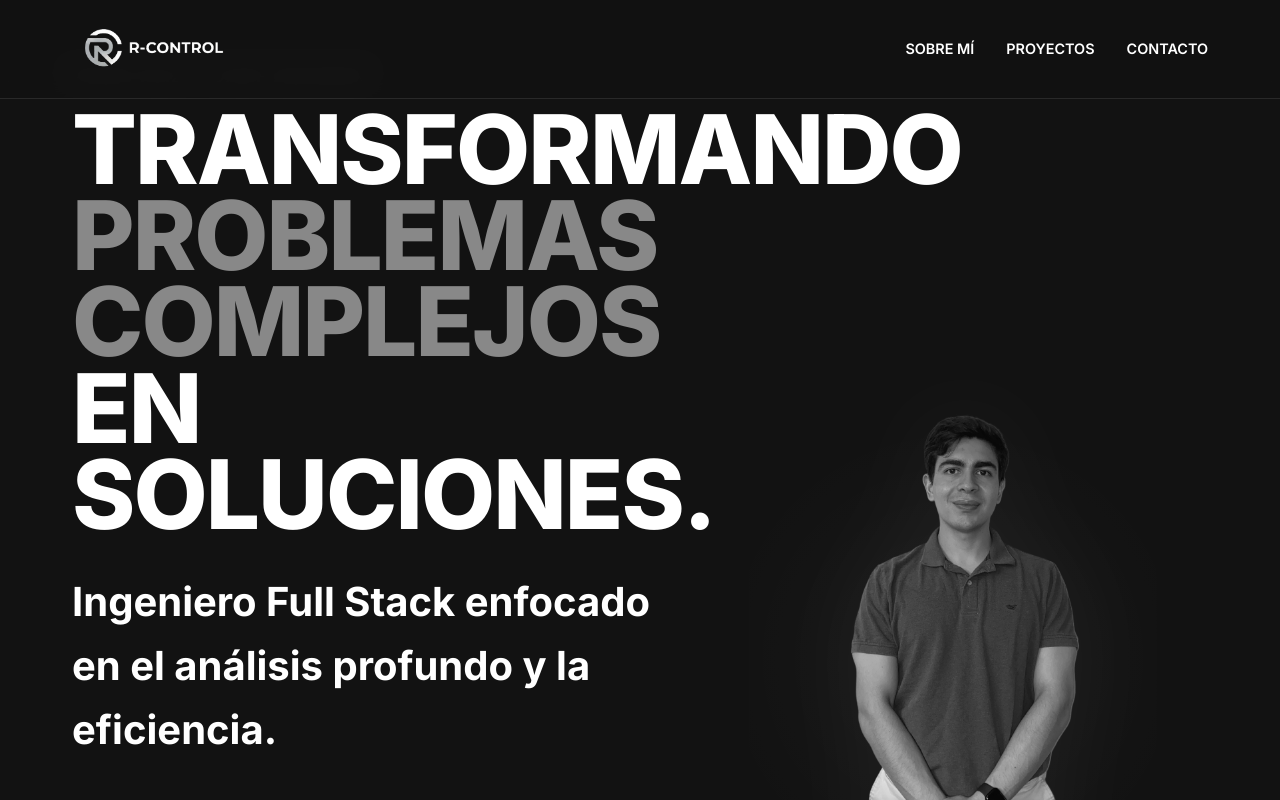
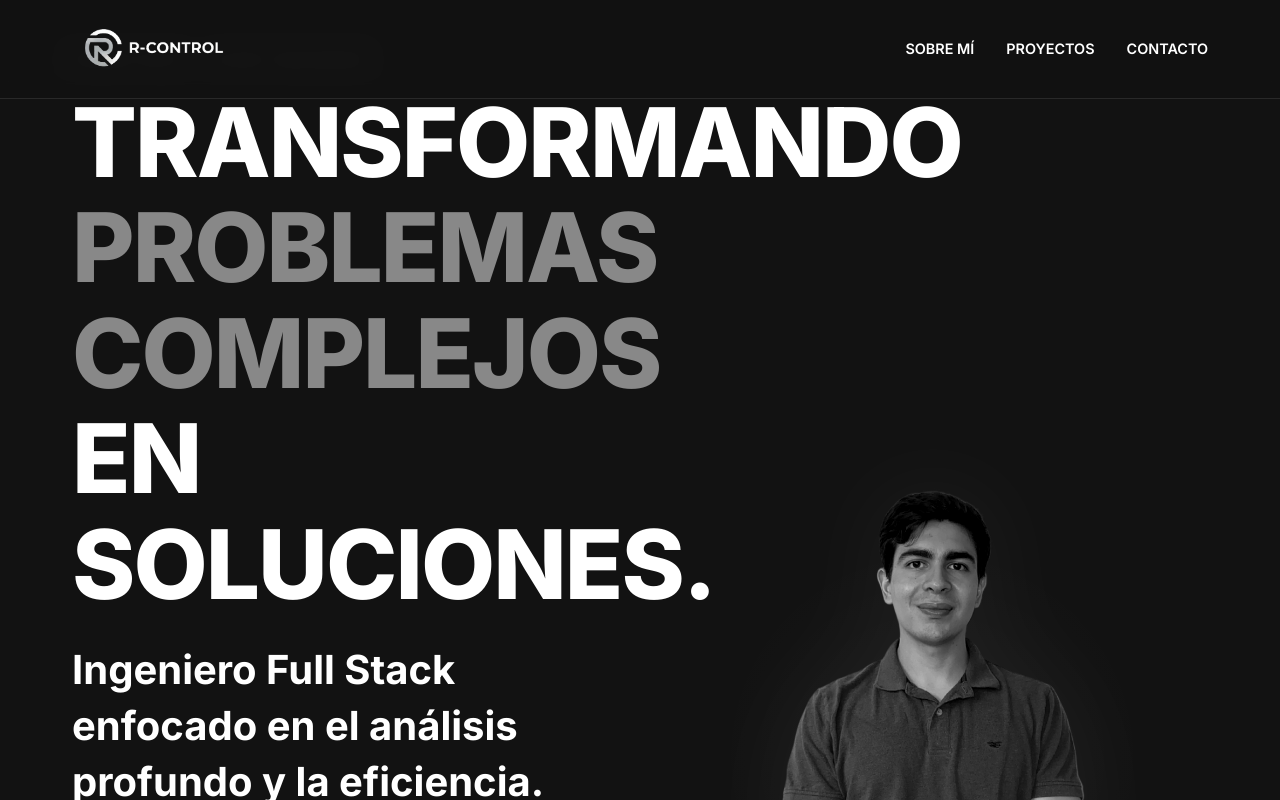
Before and after one commit to Pedro-189/Portafolio, a React (Vite) app: page / in a window 1280 px wide. Shown: the top 800 px of the page. Built offline with nearby package versions, Linux system fonts and the light colour scheme.

Commit message:
Update profile image and adjust layout

```diff
--- a/src/components/Hero.jsx
+++ b/src/components/Hero.jsx
@@ -1,12 +1,12 @@
 import React from 'react';
 import { ArrowUpRight } from 'lucide-react';
-import profileImage from '../assets/profile-new.png';
+import profileImage from '../assets/profile-latest.png';
 
 const Hero = () => {
     return (
-        <section className="section hero" style={{ minHeight: '100vh', display: 'flex', alignItems: 'center', overflow: 'hidden' }}>
+        <section className="section hero" style={{ minHeight: '85vh', display: 'flex', alignItems: 'center', overflow: 'hidden' }}>
             <div className="container grid-layout" style={{ alignItems: 'center', position: 'relative' }}>
-                <div style={{ gridColumn: 'span 7', zIndex: 2 }}>
+                <div style={{ gridColumn: 'span 7', zIndex: 2, paddingRight: '3rem' }}>
                     <p style={{
                         textTransform: 'uppercase',
                         letterSpacing: '0.1em',
@@ -16,12 +16,12 @@ const Hero = () => {
                     }}>
                         Pedro Ruiz &mdash; Chief Engineer
                     </p>
-                    <h1 className="text-huge" style={{ marginBottom: '2rem' }}>
+                    <h1 className="text-huge" style={{ marginBottom: '1.5rem', lineHeight: '1.1' }}>
                         Transformando<br />
                         <span style={{ color: '#888' }}>Problemas Complejos</span><br />
                         en Soluciones.
                     </h1>
-                    <p className="text-large" style={{ marginBottom: '3rem', maxWidth: '90%' }}>
+                    <p className="text-large" style={{ marginBottom: '2.5rem', maxWidth: '85%', lineHeight: '1.4' }}>
                         Ingeniero Full Stack enfocado en el análisis profundo y la eficiencia.
                     </p>
                     <a href="#projects" className="btn-primary">
@@ -33,8 +33,8 @@ const Hero = () => {
                 <div style={{ gridColumn: 'span 5', position: 'relative', height: '100%', display: 'flex', alignItems: 'flex-end', justifyContent: 'center' }}>
                     <div style={{
                         position: 'relative',
-                        width: '120%',
-                        marginLeft: '-10%',
+                        width: '138%', // Increased by ~15% (120 * 1.15)
+                        marginLeft: '-19%', // Centered (38% / 2)
                         marginBottom: '-4rem' // Pull image down slightly
                     }}>
                         <img
@@ -44,7 +44,11 @@ const Hero = () => {
                                 width: '100%',
                                 height: 'auto',
                                 display: 'block',
-                                filter: 'grayscale(20%) contrast(1.1) drop-shadow(0 0 50px rgba(255,255,255,0.05))',
+                                // Enhanced filters for better integration:
+                                // - grayscale(100%): Makes it black and white to match the dark/minimal theme
+                                // - contrast(1.2): Increases pop
+                                // - brightness(0.9): Slightly dims to not overpower text
+                                filter: 'grayscale(100%) contrast(1.2) brightness(0.9) drop-shadow(0 0 50px rgba(255,255,255,0.05))',
                                 maskImage: 'linear-gradient(to bottom, black 80%, transparent 100%)',
                                 WebkitMaskImage: 'linear-gradient(to bottom, black 80%, transparent 100%)'
                             }}
--- a/src/index.css
+++ b/src/index.css
@@ -40,7 +40,7 @@ button {
 }
 
 .section {
-  padding: 4rem 0;
+  padding: 3rem 0;
   border-bottom: 1px solid var(--border-color);
 }
 
```
Also changed, not shown: src/assets/profile-latest.png (added).
